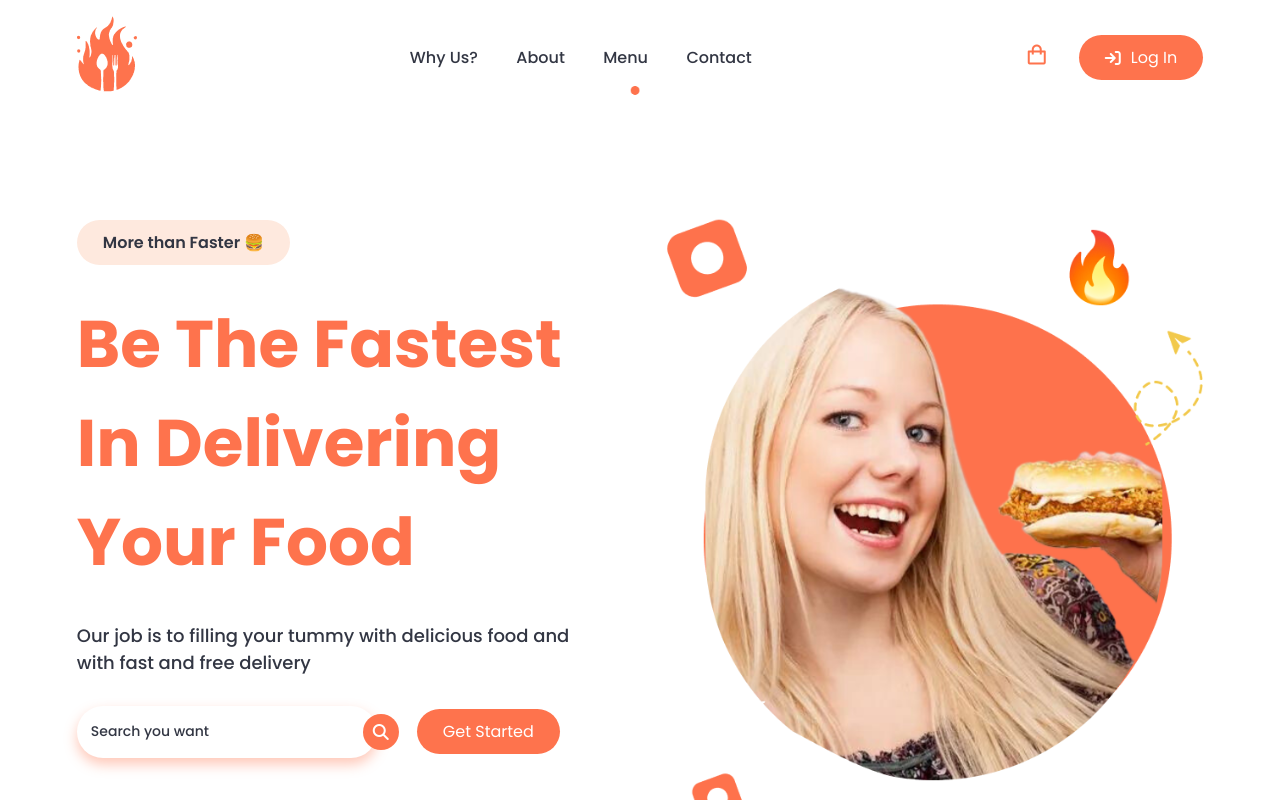
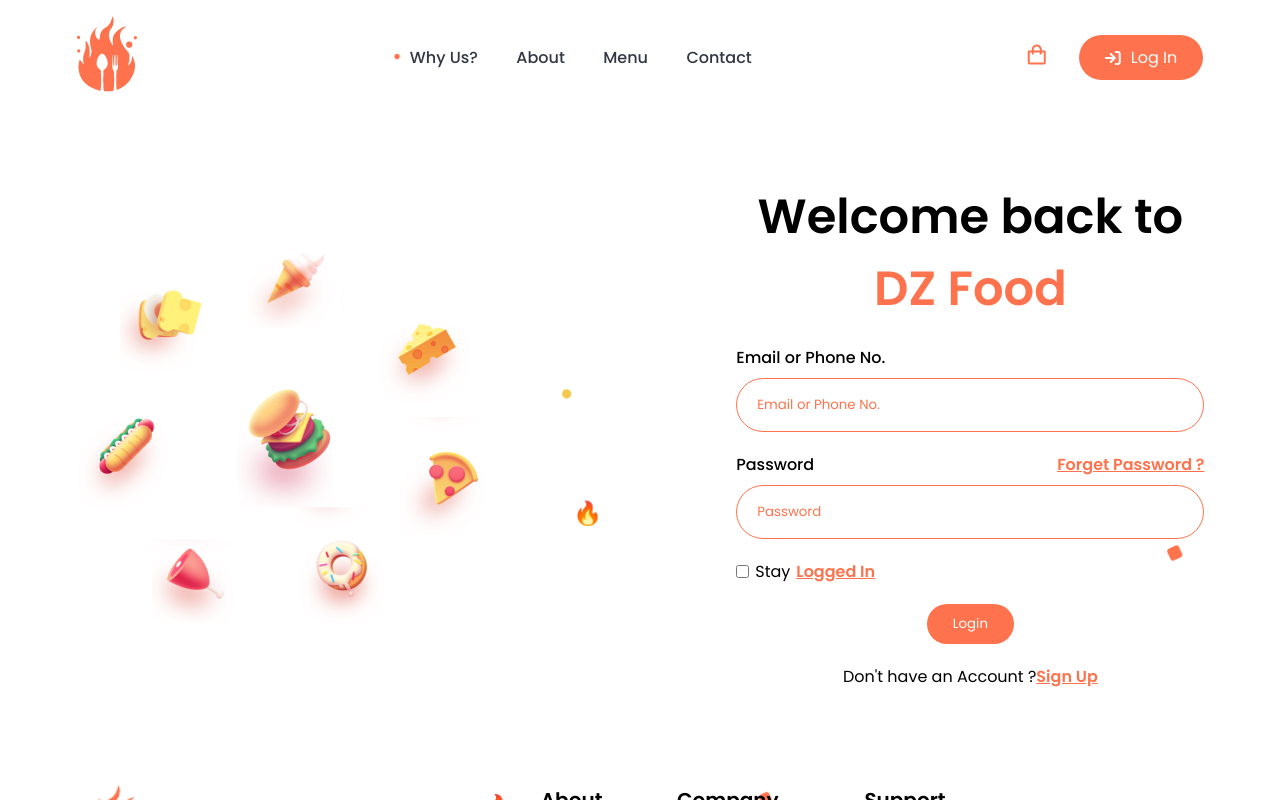
Before and after one commit to RanaUbaidullah/DzFood, a React (Create React App) app: page /login in a window 1280 px wide. Shown: the top 800 px of the page. Built offline with nearby package versions, Linux system fonts and the light colour scheme.

Commit message:
Add React Router

```diff
--- a/package.json
+++ b/package.json
@@ -8,6 +8,7 @@
     "@testing-library/user-event": "^13.5.0",
     "react": "^18.2.0",
     "react-dom": "^18.2.0",
+    "react-router-dom": "^6.14.0",
     "react-scripts": "5.0.1",
     "web-vitals": "^2.1.4"
   },
--- a/src/App/App.js
+++ b/src/App/App.js
@@ -1,13 +1,10 @@
 import React from 'react'
-import Home from './pages/home/Home'
-import Footer from './Component/footer/Footer'
-import Navbar from './Component/navbar/Navbar'
+import ReactRoutes from './ReactRoutes/ReactRoutes'
+
 function App() {
   return (
     <>
-    <Navbar/>
-    <Home/>
-    <Footer/>
+    <ReactRoutes/>
     </>
   )
 }
--- a/src/App/Component/navbar/Navbar.js
+++ b/src/App/Component/navbar/Navbar.js
@@ -1,5 +1,6 @@
 import React from 'react'
 import './navbar.css'
+import { Link } from 'react-router-dom'
 function Navbar() {
   return (
     <>
@@ -10,33 +11,33 @@ function Navbar() {
 
         {/* <!-- logo --> */}
 
-        <div class="logo">
+        <Link to='/' class="logo">
             <img src="img/logo.png" alt=""/>
-        </div>
+        </Link>
 
 
         {/* <!-- navbar links --> */}
 
         <div class="nav__links" id="nav__links">
 
-            <a class="link" href="index.html">
+            <Link class="link" to="index.html">
                 Why Us?
-            </a>
-            <a class="link" href="about.html">
+            </Link>
+            <Link class="link" to="about.html">
                 About
-            </a>
-            <a class="link" href="menu.html">
+            </Link>
+            <Link class="link" to="menu.html">
                 Menu
-            </a>
-            <a class="link active none" href="cart.html">
+            </Link>
+            <Link class="link active none" to="cart.html">
                 Cart
-            </a>
-            <a class="link none" href="login.html">
+            </Link>
+            <Link class="link none" to="login.html">
                 Log In
-            </a>
-            <a class="link" href="contact.html">
+            </Link>
+            <Link class="link" to="contact.html">
                 Contact
-            </a>
+            </Link>
 
         </div>
 
@@ -44,16 +45,17 @@ function Navbar() {
 
         <div class="nav__icons">
 
-            <a href="cart.html" class="active">
+            <Link to="cart.html" class="active">
                 <i class='bx bx-shopping-bag cart__icon active'></i>
-            </a>
+            </Link>
 
-            <div class="btn">
+            <Link to="login" class="btn">
 
                 <i class="fa-solid fa-arrow-right-to-bracket"></i>
 
-                <a href="login.html">Log In</a>
-            </div>
+                <Link to="login">Log In</Link>
+
+            </Link>
 
 
         </div>
--- /dev/null
+++ b/src/App/ReactRoutes/ReactRoutes.js
@@ -0,0 +1,20 @@
+import React from "react";
+import { Routes, Route } from "react-router-dom";
+import Home from '../pages/home/Home'
+import Navbar from "../Component/navbar/Navbar";
+import Footer from "../Component/footer/Footer";
+import Login from "../pages/login/login.js";
+function ReactRoutes() {
+  return (
+    <>
+      <Navbar/>
+      <Routes>
+        <Route path="/" element={<Home/>} />
+        <Route path="/login" element={<Login/>} />
+      </Routes>
+      <Footer/>
+    </>
+  );
+}
+
+export default ReactRoutes;
--- a/src/App/pages/home/Home.js
+++ b/src/App/pages/home/Home.js
@@ -1,3 +1,4 @@
+import { Link } from 'react-router-dom'
 import React from 'react'
 import './Home.css'
 import Card from '../../Component/productCard/Card.js'
--- /dev/null
+++ b/src/App/pages/login/login.css
@@ -0,0 +1,116 @@
+.login__section {
+    padding: var(--section-padding);
+    display: flex;
+    align-items: center;
+    justify-content: space-between;
+    gap: 20px;
+    min-height: 80vh;
+}
+
+.login__img {
+    max-width: 100%;
+}
+
+.login__img img {
+    width: 100%;
+    padding: 30px 0vw;
+}
+
+.login__title {
+    font-size: var(--normal-heading);
+    font-weight: var(--bold-font-weight);
+    color: var(--secondry-color);
+    text-align: center;
+}
+
+.title span {
+    color: var(--primary-color);
+}
+
+.login__form {
+    max-width: 500px;
+    display: flex;
+    gap: 20px;
+    align-items: center;
+    flex-direction: column;
+    padding: 0 20px;
+}
+
+.form__inputs {
+    width: 110%;
+    display: flex;
+    flex-direction: column;
+    gap: 20px;
+}
+
+
+.input {
+    display: flex;
+    flex-direction: column;
+    gap: 8px;
+}
+
+.input label {
+    color: var(--secondry-color);
+    font-size: var(--medium-size);
+    font-weight: var(--normal-font-weight);
+    display: flex;
+    align-items: center;
+    justify-content: space-between;
+}
+
+.input input {
+    color: var(--primary-color);
+    border: 1.2px solid var(--primary-color);
+    padding: 16px 20px;
+    border-radius: 40px;
+    outline: 0;
+}
+
+.input input::placeholder{
+    color: var(--primary-color);
+}
+
+.input input:focus {
+    border: 2px solid var(--primary-color);
+}
+
+.checkbox {
+    display: flex;
+    align-items: center;
+    gap: 6px;
+}
+
+
+@media (max-width:1048px) {
+    .login__section {
+        justify-content: center;
+        flex-direction: column;
+    }
+
+    .input input {
+        padding: 8px 14px;
+    }
+}
+
+
+@media (max-width:456px) {
+
+    input[type="checkbox"]{
+        width: 16px;
+        height: 16px;
+    }
+
+    input:checked::before {
+        content: "\2713";
+        display: inline-block;
+        background-color: var(--primary-color);
+        text-align: center;
+        line-height: 10px;
+        color: white;
+        font-size: 14px;
+        position: absolute;
+        inset: 0;
+    }
+
+}
--- /dev/null
+++ b/src/App/pages/login/login.js
@@ -0,0 +1,92 @@
+import React from 'react'
+import './login.css'
+import { Link } from 'react-router-dom'
+function login() {
+  return (
+    <>
+    {/* <!-- login section --> */}
+    <div class="login__section">
+
+        <div class="login__img">
+            <img src="img/loginimg.png" alt="Food 3d image"/>
+        </div>
+
+        <form class="login__form">
+
+            <h1 class="title login__title">
+
+                Welcome back to
+                <br/>
+                <span>
+                    DZ Food
+                </span>
+
+            </h1>
+
+            <div class="form__inputs">
+
+
+                <div class="input">
+
+                    <label for="input">
+                        Email or Phone No.
+                    </label>
+
+                    <input type="text" placeholder="Email or Phone No."/>
+
+                </div>
+
+
+                <div class="input">
+
+                    <label for="input">
+                        Password
+
+                        <Link to="forget.html" class="underline">
+                            Forget Password ?
+                        </Link>
+
+                    </label>
+
+                    <input type="text" placeholder="Password"/>
+
+                </div>
+
+
+                <div class="checkbox">
+
+                    <input type="checkbox"/>
+
+                    Stay
+                    <span class="underline">
+                        Logged In
+                    </span>
+
+                </div>
+
+            </div>
+
+
+            <button class="btn">
+                Login
+            </button>
+
+
+            <span class="sign__up">
+
+                Don't have an Account ?
+
+                <Link to="signup.html" class="underline">
+                    Sign Up
+                </Link>
+
+            </span>
+
+        </form>
+
+    </div>
+    </>
+  )
+}
+
+export default login
--- a/src/index.js
+++ b/src/index.js
@@ -1,9 +1,11 @@
 import React from 'react';
 import ReactDOM from 'react-dom/client';
-
+import { BrowserRouter } from "react-router-dom";
 import App from './App/App.js'
 
 const root = ReactDOM.createRoot(document.getElementById('root'));
 root.render(
+    <BrowserRouter>
     <App />
+  </BrowserRouter>
 );
```
Also changed, not shown: 1 other file (tests, documents, lock files or other folders).
